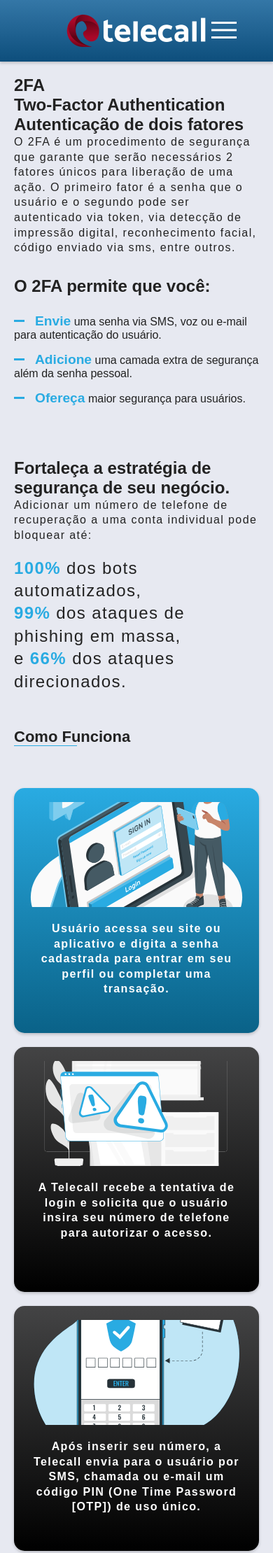
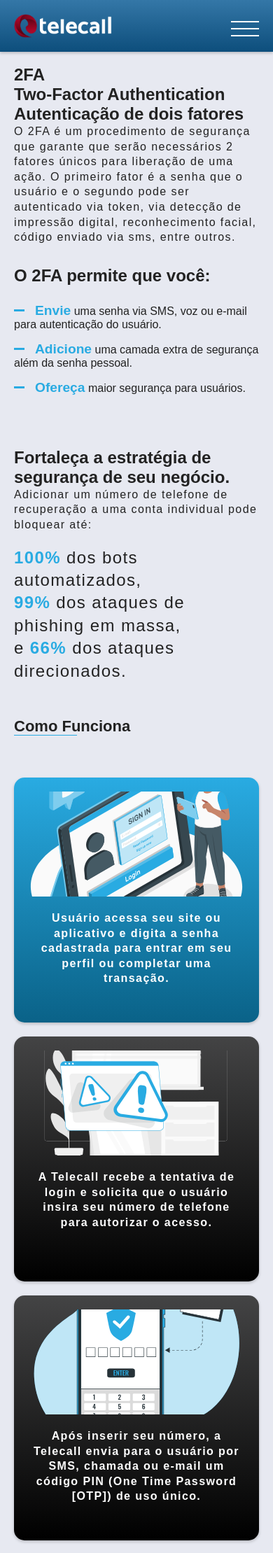
Before and after one commit to Dithan/projeto-telecall, a PHP site: page /projeto-telecall/2fa.php in a window 390 px wide. Shown: the top 2219 px of the page at 70% size. Run offline with PHP 8.4, Linux system fonts and the light colour scheme.

Commit message:
MOD: Refatoração index e header css/php

```diff
--- a/css/estrutura/_header.scss
+++ b/css/estrutura/_header.scss
@@ -1,6 +1,10 @@
 .menu-bg {
   background: linear-gradient(180deg, #3477a7 0%, #0d4e7c 100%);
   box-shadow: 0px 2px 4px rgba(0, 0, 0, 0.2);
+  position: fixed;
+  width: 100%;
+  z-index: 9999;
+  top: 0;
 }
 
 .menu {
@@ -14,12 +18,28 @@
 
 .menu-logo img {
   max-width: 200px;
+
+  // MOBILE
+  @include mq(s) {
+    max-width: 140px;
+  }
 }
 
 .menu-nav {
+  display: inline-block;
   margin-left: 0px;
   justify-self: center;
   align-self: center;
+
+  // TABLET
+  @include mq(m) {
+    display: none;
+  }
+
+  // MOBILE
+  @include mq(s) {
+    display: none;
+  }
 
   ul {
     display: flex;
@@ -68,6 +88,16 @@
   margin-left: 10px;
   width: 30px;
   height: 30px;
+
+  // TABLET
+  @include mq(m) {
+    margin-left: 30px;
+  }
+
+  // MOBILE
+  @include mq(s) {
+    margin-left: 30px;
+  }
 }
 
 .dark img {
@@ -91,84 +121,89 @@
 .mobile-menu-icon {
   display: none;
   position: absolute;
-  right: 10px;
+  right: -10px;
+
+  // TABLET
+  @include mq(m) {
+    display: inline-block;
+    right: 0px;
+  }
+
+  // MOBILE
+  @include mq(s) {
+    display: inline-block;
+    right: 0px;
+  }
+}
+
+// Botão
+.btn-mobile {
+  display: inline-block;
+  width: 40px;
+  height: 2px;
+  background: #fff;
+  position: relative;
+
+  &::before,
+  &::after {
+    content: '';
+    width: 100%;
+    height: 2px;
+    background: #fff;
+    position: absolute;
+    transition: 0.3s ease-out;
+  }
+
+  &::before {
+    top: -10px;
+    left: 0;
+  }
+
+  &::after {
+    bottom: -10px;
+    left: 0;
+  }
+}
+
+.btn-mobile.ativo {
+  background: transparent;
+  &::before {
+    transform: rotate(-135deg);
+    top: 0;
+  }
+  &::after {
+    transform: rotate(135deg);
+    bottom: 0;
+  }
 }
 
 .mobile-menu {
-  display: none;
-}
+  display: inline-block;
+  position: absolute;
+  right: 0px;
+  width: 250px;
+  height: 0vh;
+  background: #222;
+  z-index: 9999;
+  transition: 0.3s ease-in-out;
+  overflow: hidden;
 
-/* MEDIA QUERY */
-@media (max-width: 1300px) {
-  .menu {
-    justify-content: space-around;
+  ul {
+    text-align: left;
+    width: 100%;
   }
 
-  .menu-nav a:after {
-    display: none;
+  li {
+    padding: 15px 30px;
+    color: #fff;
+    font-size: 18px;
+  }
+
+  a {
+    color: #fff;
   }
 }
 
-@media (max-width: 1120px) {
-  .menu {
-    margin-left: 20px;
-    margin-right: 20px;
-  }
+.mobile-menu.open {
+  height: 100vh;
 }
-
-@media (max-width: 820px) {
-  .menu-nav {
-    display: none;
-  }
-
-  .mobile-menu-icon {
-    display: inline-block;
-  }
-
-  .mobile-menu-icon button {
-    background-color: transparent;
-    border: none;
-    cursor: pointer;
-  }
-
-  .mobile-menu ul {
-    display: flex;
-    flex-direction: column;
-    text-align: center;
-    padding-bottom: 1rem;
-    list-style: none;
-  }
-
-  .mobile-menu li {
-    display: block;
-    padding-top: 1.2rem;
-    text-decoration: none;
-    list-style: none;
-  }
-
-  .mobile-menu a {
-    text-decoration: none;
-    color: #fff;
-  }
-
-  .dark {
-    justify-self: center;
-    text-align: center;
-    margin: 20px auto;
-  }
-
-  .open {
-    display: block;
-  }
-
-  .menu {
-    display: flex;
-    margin-left: 20px;
-    margin-right: 20px;
-    justify-content: space-between;
-  }
-
-  .log {
-    padding: 0;
-  }
-}
--- a/css/globais/_global.scss
+++ b/css/globais/_global.scss
@@ -1,4 +1,25 @@
 @charset "UTF-8";
+
+$largura_desktop: 1200px;
+$largura_tablet: 760px;
+$largura_smartphone: 480px;
+
+// Mixin de media-queries
+@mixin mq($largura) {
+  @if $largura == l {
+    @media screen and (min-width: #{$largura_desktop}) {
+      @content;
+    }
+  } @else if $largura == m {
+    @media screen and (min-width: #{$largura_tablet}) and (max-width: #{$largura_desktop - 1}) {
+      @content;
+    }
+  } @else if $largura == s {
+    @media screen and (max-width: #{$largura_tablet - 1}) {
+      @content;
+    }
+  }
+}
 
 :root {
   --body-bg: #e7e9f1;
@@ -26,10 +47,15 @@ h3,
 p,
 ul,
 a,
-figure {
+figure,
+button {
   margin: 0px;
   padding: 0px;
   color: var(--body-color);
+  background: none;
+  border: none;
+  list-style: none;
+  text-decoration: none;
 }
 
 /*ao add padding não soma e sim diminui o conteúdo*/
@@ -40,6 +66,14 @@ figure {
 body {
   font-family: Arial, Helvetica, sans-serif;
   background-color: var(--body-bg);
+
+  // Compensa Header Fixo
+  padding-top: 88px;
+
+  //MOBILE
+  @include mq(s) {
+    padding-top: 73px;
+  }
 }
 
 p {
@@ -63,30 +97,10 @@ img {
 // Tamanho máximo 1200px
 .container {
   max-width: 1200px;
-  padding-left: 10px;
-  padding-right: 10px;
+  padding-left: 20px;
+  padding-right: 20px;
   height: auto;
   margin-left: auto;
   margin-right: auto;
+  overflow: hidden !important;
 }
-
-$largura_desktop: 1200px;
-$largura_tablet: 760px;
-$largura_smartphone: 480px;
-
-// Mixin de media-queries
-@mixin mq($largura) {
-  @if $largura == l {
-    @media screen and (min-width: #{$largura_desktop}) {
-      @content;
-    }
-  } @else if $largura == m {
-    @media screen and (min-width: #{$largura_tablet}) and (max-width: #{$largura_desktop - 1}) {
-      @content;
-    }
-  } @else if $largura == s {
-    @media screen and (max-width: #{$largura_tablet - 1}) {
-      @content;
-    }
-  }
-}
--- a/css/globais/_utility.scss
+++ b/css/globais/_utility.scss
@@ -26,7 +26,6 @@
     left: 0;
     bottom: 0;
   }
-
 }
 // Titulo Azul
 .azul {
@@ -56,3 +55,7 @@ input {
 input:hover {
   border: 2px solid #cd2131;
 }
+
+.compensa-header {
+  padding-top: 88px;
+}
--- a/css/paginas/_cadastro.scss
+++ b/css/paginas/_cadastro.scss
@@ -106,9 +106,6 @@
 }
 
 @media (max-width: 800px) {
-  .menu {
-    justify-content: center;
-  }
 
   .form-image {
     display: none;
--- a/css/paginas/_index.scss
+++ b/css/paginas/_index.scss
@@ -68,6 +68,12 @@
   border-radius: 15px;
   color: rgb(254, 254, 254);
   text-align: center;
+
+  //MOBILE
+  @include mq(s) {
+    padding: 20px;
+    font-size: 18px;
+  }
 }
 
 .cpaas-info2 p strong {
@@ -231,7 +237,7 @@
   display: grid;
   height: auto;
   grid-template-columns: 350px 1fr;
-  margin: 0 auto 120px auto;
+  margin: 0 auto 40px;
   justify-content: center;
   align-items: center;
   gap: 0px;
--- a/css/paginas/_redefinir.scss
+++ b/css/paginas/_redefinir.scss
@@ -1,12 +1,4 @@
 @charset "UTF-8";
-
-body {
-  margin: 0px;
-  padding: 0px;
-  font-family: Arial, Helvetica, sans-serif;
-  background: var(--body-bg);
-}
-
 .conteudo {
   background-color: var(--fundo-img);
   max-width: 500px;
@@ -14,9 +6,6 @@ body {
   border-radius: 5px;
   text-align: center;
   box-shadow: 0px 2px 4px rgba(0, 0, 0, 0.25);
-}
-
-p {
 }
 
 .container-form {
--- a/css/paginas/_redefinirii.scss
+++ b/css/paginas/_redefinirii.scss
@@ -1,11 +1,4 @@
 @charset "UTF-8";
-
-body{
-    margin: 0px;
-    padding: 0px;
-    font-family: Arial, Helvetica, sans-serif;
-    background: var(--body-bg);
-}
 
 .container-redefinir{
     display: flex;
--- a/css/paginas/_sms.scss
+++ b/css/paginas/_sms.scss
@@ -155,70 +155,3 @@
   font-size: 1.2rem;
   color: #29abe2;
 }
-
-@media (max-width: 1200px) {
-  .menu,
-  .sms,
-  .quem-usa,
-  .jornada-cliente,
-  .beneficios {
-    margin-left: 20px;
-    margin-right: 20px;
-  }
-}
-
-@media (max-width: 800px) {
-
-  .sms-img {
-    display: none;
-  }
-
-  .sms {
-    grid-template-columns: auto;
-    margin-top: 20px;
-    margin-bottom: 50px;
-  }
-
-  .info{
-    display: flex;
-    flex-wrap: wrap;
-    max-width: 600px;
-  }
-
-  .principal{
-    margin-left: 20px;
-    margin-right: 20px;
-  }
-
-  .footer-fundo {
-    padding: 10px 30px;
-  }
-}
-
-@media (max-width: 480px){
-
-    .principal p {
-        text-align: center;
-        font-size: 1.3rem;
-        font-weight: bold;
-      }
-
-      .grid {
-        max-width: 200px;
-        margin: 0 20px 0 20px;
-      }
-
-      .grid p {
-        line-height: 1.1rem;
-        text-align: center;
-      }
-
-      .grid p strong {
-        color: #29abe2;
-        font-size: 4rem;
-      }
-
-      .beneficios li{
-        font-size: 1.2rem;
-      }
-}
--- a/estrutura/header.php
+++ b/estrutura/header.php
@@ -21,7 +21,7 @@
                 </div>
             </nav>
             <div class="mobile-menu-icon">
-                <button onclick="menuShow()"><img class="icon" src="media/Icons/menu_FILL0_wght400_GRAD0_opsz48.svg" alt="Menu de Navegação"></button>
+                <button onclick="menuShow()"><span class="btn-mobile" id="hamburguer"></span></button>
             </div>
         </div>
 
--- a/index.php
+++ b/index.php
@@ -44,7 +44,7 @@
                     </p>
                 </div>
                 <div class="info-image">
-                    <img src="./media/SVG/App development-amico.svg" alt="">
+                    <img src="./media/SVG/App-development-amico.svg" alt="">
                 </div>
             </div>
         </div>
```
Also changed, not shown: JavaScript/index.js (+7 -4 lines), css/style.css, media/SVG/App development-amico.svg (deleted), media/SVG/App-development-amico.svg (added), 1 other file.
